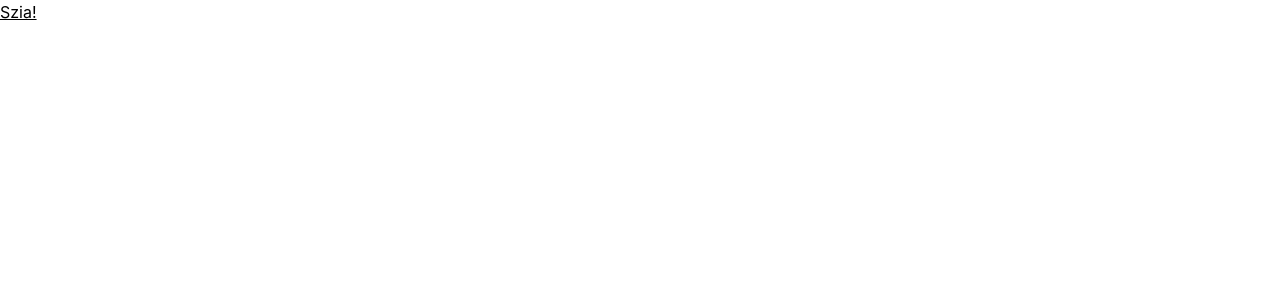
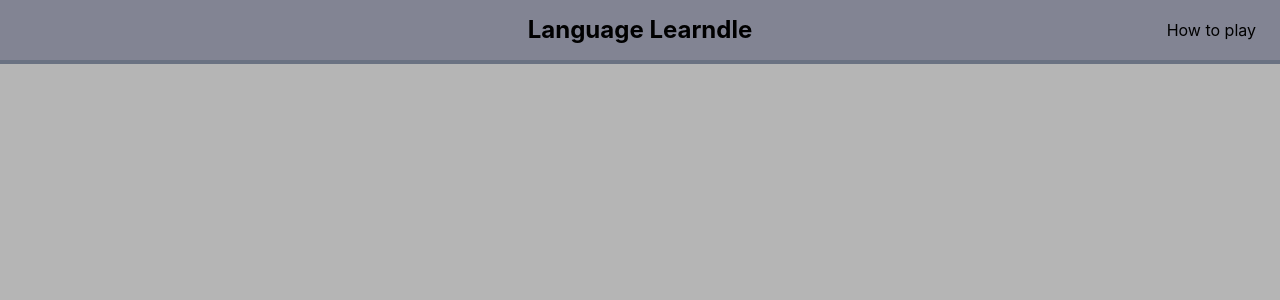
Before and after one commit to KissMate04/language_learndle, a React (Vite) app in the folder language_learndle/: page / in a window 1280 px wide. Shown: the top 300 px of the page. Built offline with nearby package versions, Linux system fonts and the light colour scheme.

Commit message:
Created title bar

```diff
--- a/language_learndle/index.html
+++ b/language_learndle/index.html
@@ -7,6 +7,11 @@
     <link rel="stylesheet" href="/src/index.css" />
     <meta name="viewport" content="width=device-width, initial-scale=1.0" />
     <title>Language Learndle</title>
+    <style>
+      :root {
+        background-color: #b5b5b5;
+      }
+    </style>
   </head>
   <body>
     <div id="root"></div>
--- a/language_learndle/src/App.tsx
+++ b/language_learndle/src/App.tsx
@@ -1,5 +1,10 @@
 function App() {
-  return <p className="underline">Szia!</p>
+  return (
+      <div id="titlebar" className="relative flex h-16 items-center justify-center border-b-4 border-gray-500 bg-[#828493]">
+          <h1 className="text-2xl font-bold">Language Learndle</h1>
+          <p className="absolute right-6">How to play</p>
+      </div>
+  );
 }
 
 export default App
```
